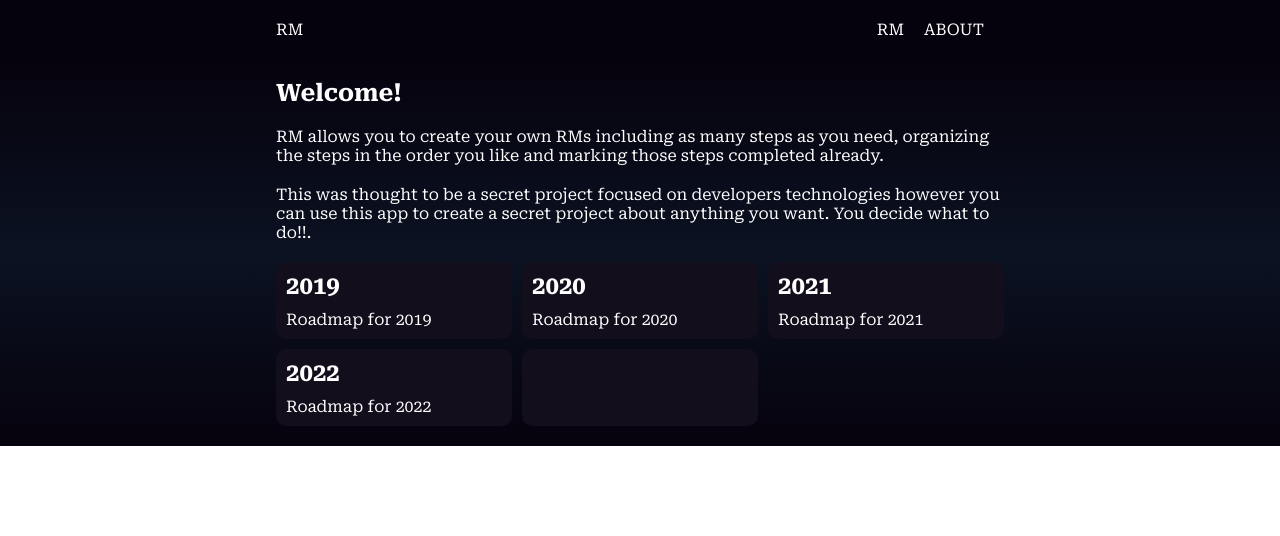
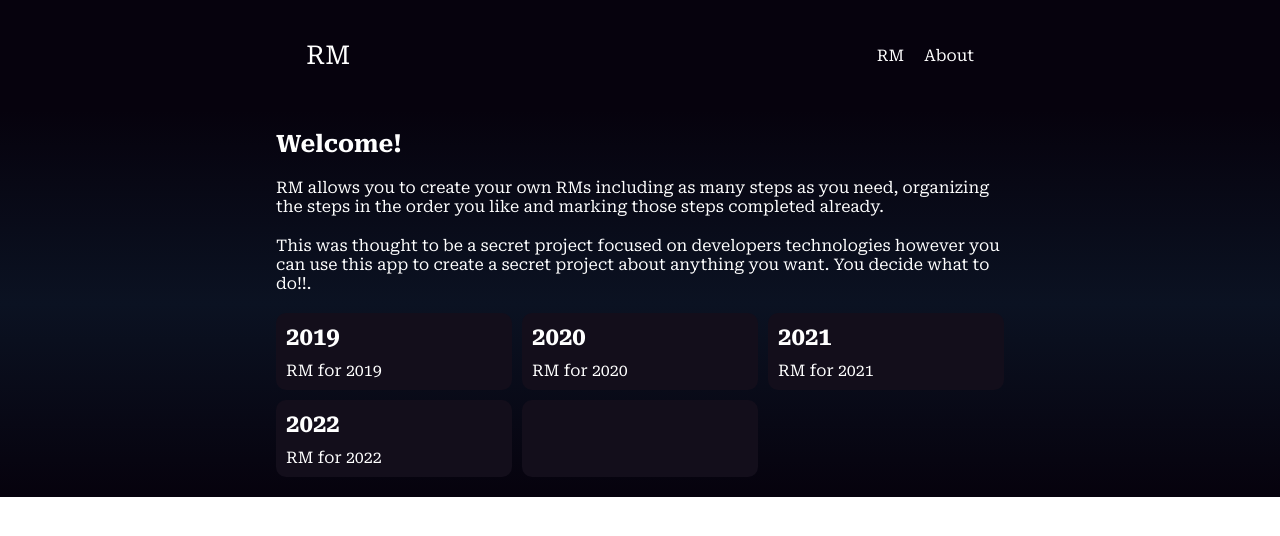
Before and after one commit to borjgd/r-m, a Vue app: page /#/ in a window 1280 px wide. Shown: the top 536 px of the page. Built offline with nearby package versions, Linux system fonts and the light colour scheme.

Commit message:
Modify Navbar layout
Modify BaseHeader.vue to include the responsive navbar design. Deleted component BaseSideBar.vue

Add new icon for closing the navbar when opened in mobile and tablets view

```diff
--- a/src/App.vue
+++ b/src/App.vue
@@ -4,16 +4,10 @@
       <BaseHeader v-on:toggle-side-bar="toggleShowSideBar" />
       <router-view />
     </div>
-    <Transition name="fade">
-      <div v-if="showSideBar">
-        <BaseSideBar v-on:toggle-side-bar="toggleShowSideBar" />
-      </div>
-    </Transition>
   </div>
 </template>
 <script>
 import BaseHeader from "@/components/layout/BaseHeader.vue";
-import BaseSideBar from "@/components/layout/BaseSideBar.vue";
 export default {
   name: "App",
   data() {
@@ -23,7 +17,6 @@ export default {
   },
   components: {
     BaseHeader,
-    BaseSideBar,
   },
   methods: {
     toggleShowSideBar() {
@@ -51,12 +44,4 @@ export default {
   margin: 0 auto;
   padding: 0 20px;
 }
-
-.fade-enter-active,
-.fade-leave-active {
-  transition: all 0.2s ease-in;
-}
-.fade-enter, .fade-leave-to /* .fade-leave-active below version 2.1.8 */ {
-  transform: translateY(-100%);
-}
 </style>
--- a/src/components/RoadmapList.vue
+++ b/src/components/RoadmapList.vue
@@ -18,22 +18,22 @@ export default {
         {
           id: "1",
           rmTitle: "2019",
-          rmResume: "Roadmap for 2019",
+          rmResume: "RM for 2019",
         },
         {
           id: "2",
           rmTitle: "2020",
-          rmResume: "Roadmap for 2020",
+          rmResume: "RM for 2020",
         },
         {
           id: "3",
           rmTitle: "2021",
-          rmResume: "Roadmap for 2021",
+          rmResume: "RM for 2021",
         },
         {
           id: "4",
           rmTitle: "2022",
-          rmResume: "Roadmap for 2022",
+          rmResume: "RM for 2022",
         },
       ],
     };
--- a/src/components/layout/BaseHeader.vue
+++ b/src/components/layout/BaseHeader.vue
@@ -1,27 +1,37 @@
 <template>
   <header id="app-header">
     <div class="app-header layout">
-      <div class="app-header-logo">
-        <router-link class="app-header-title" to="/">RM</router-link>
-      </div>
-      <div class="nav">
-        <nav class="nav-links">
-          <div v-if="!mobile" class="nav-item">
+      <nav class="nav">
+        <ul class="nav--list">
+          <li class="nav--logo">
+            <router-link class="app-header-title" to="/">RM</router-link>
+          </li>
+          <li class="nav--item" v-bind:class="{ active: showResponsiveNavbar }">
             <router-link class="app-header-title" to="/rm">RM</router-link>
-          </div>
-          <div v-if="!mobile" class="nav-item">
+          </li>
+          <li class="nav--item" v-bind:class="{ active: showResponsiveNavbar }">
             <router-link class="app-header-title" to="/about">
               About
             </router-link>
-          </div>
-          <div v-if="mobile" @click="toggleSideBar" class="nav-item">
+          </li>
+          <li
+            v-if="!showResponsiveNavbar"
+            class="nav--toggle"
+            @click="toggleSideBar"
+          >
             <font-awesome-icon
               class="toggle-side-menu"
               icon="fa-solid fa-bars fa-4x"
             />
-          </div>
-        </nav>
-      </div>
+          </li>
+          <li v-else class="nav--toggle" @click="toggleSideBar">
+            <font-awesome-icon
+              class="toggle-side-menu"
+              icon="fa-solid fa-xmark fa-4x"
+            />
+          </li>
+        </ul>
+      </nav>
     </div>
   </header>
 </template>
@@ -31,7 +41,7 @@ export default {
   data() {
     return {
       windowWidth: window.innerWidth,
-      showSideBar: false,
+      showResponsiveNavbar: false,
     };
   },
   mounted() {
@@ -47,7 +57,7 @@ export default {
       this.windowWidth = window.innerWidth;
     },
     toggleSideBar() {
-      this.$emit("toggle-side-bar");
+      this.showResponsiveNavbar = !this.showResponsiveNavbar;
     },
   },
   computed: {
@@ -67,49 +77,103 @@ export default {
   padding-top: 20px;
   padding-bottom: 20px;
 }
-.app-header-title {
+
+.nav {
+  width: 100%;
+  padding: 5px 20px;
+}
+
+ul {
+  list-style-type: none;
+}
+
+a {
   color: white;
   text-decoration: none;
-  text-transform: uppercase;
 }
-.nav {
+
+a:hover {
+  text-decoration: underline;
+}
+
+.nav--list li {
+  font-size: 16px;
+  padding: 15px 5px;
+  white-space: nowrap;
+}
+
+.nav--logo a:hover {
+  text-decoration: none;
+}
+
+.nav--logo a,
+.nav--toggle svg {
+  font-size: 26px;
+}
+
+.nav--toggle svg {
+  color: white;
+  cursor: pointer;
+}
+
+/* Mobile menu */
+.nav--list {
   display: flex;
+  flex-wrap: wrap;
+  justify-content: space-between;
   align-items: center;
 }
-.nav-links {
-  display: flex;
-  padding: 0 10px;
+.nav--toggle {
+  order: 1;
 }
-.nav-item {
-  padding: 0 10px;
+.nav--item {
+  width: 100%;
+  text-align: center;
+  order: 3;
+  display: none;
+}
+.nav--item.active {
+  display: block;
 }
 
-.toggle-side-menu {
-  color: white;
-  font-size: 26px;
-}
-.side-bar {
-  display: flex;
-  flex-direction: column;
-  justify-content: center;
-  align-items: center;
-  inset: 0;
-  position: fixed;
-  background-color: #151d3b;
-}
-.side-bar > ul {
-  list-style: none;
-}
-.side-bar > * {
-  margin-top: 25px;
+.nav--item.active:hover {
+  background-color: #1e1b25;
 }
 
-.side-bar > .btn {
-  border-style: none;
-  background-color: #191919;
-  position: fixed;
-  top: 0px;
-  right: 45px;
-  margin-top: 20px;
+/* Tablet menu */
+@media all and (min-width: 600px) {
+  .nav--list {
+    justify-content: center;
+  }
+  .nav--logo {
+    flex: 1;
+  }
+  .nav--toggle {
+    flex: 1;
+    text-align: right;
+  }
+  .nav--toggle {
+    order: 2;
+  }
+}
+
+/* Desktop menu */
+@media all and (min-width: 900px) {
+  .nav--item {
+    display: block;
+    width: auto;
+  }
+  .nav--toggle {
+    display: none;
+  }
+  .nav--logo {
+    order: 0;
+  }
+  .nav--item {
+    order: 1;
+  }
+  .nav--list li {
+    padding: 15px 10px;
+  }
 }
 </style>
--- a/src/components/layout/BaseSideBar.vue
+++ /dev/null
@@ -1,27 +0,0 @@
-<template>
-  <div class="side-bar">
-    <nav class="side-bar-nav">
-      <ul class="side-bar-links">
-        <li>1</li>
-        <li>2</li>
-        <li>3</li>
-        <li @click="closeSideBar">X</li>
-      </ul>
-    </nav>
-  </div>
-</template>
-<script>
-export default {
-  name: "BaseSideBar",
-  methods: {
-    closeSideBar() {
-      this.$emit("toggle-side-bar");
-    },
-  },
-};
-</script>
-<style scoped>
-.side-bar {
-  background-color: #191919;
-}
-</style>
--- a/src/main.js
+++ b/src/main.js
@@ -4,12 +4,17 @@ import router from "./router";
 /* import the fontawesome core */
 import { library } from "@fortawesome/fontawesome-svg-core";
 /* import icons */
-import { faBars, faCirclePlus } from "@fortawesome/free-solid-svg-icons";
+import {
+  faBars,
+  faCirclePlus,
+  faXmark,
+} from "@fortawesome/free-solid-svg-icons";
 /* import font awesome icon component */
 import { FontAwesomeIcon } from "@fortawesome/vue-fontawesome";
 /* add icons to the library */
 library.add(faBars);
 library.add(faCirclePlus);
+library.add(faXmark);
 /* add font awesome icon component */
 Vue.component("font-awesome-icon", FontAwesomeIcon);
 
```
